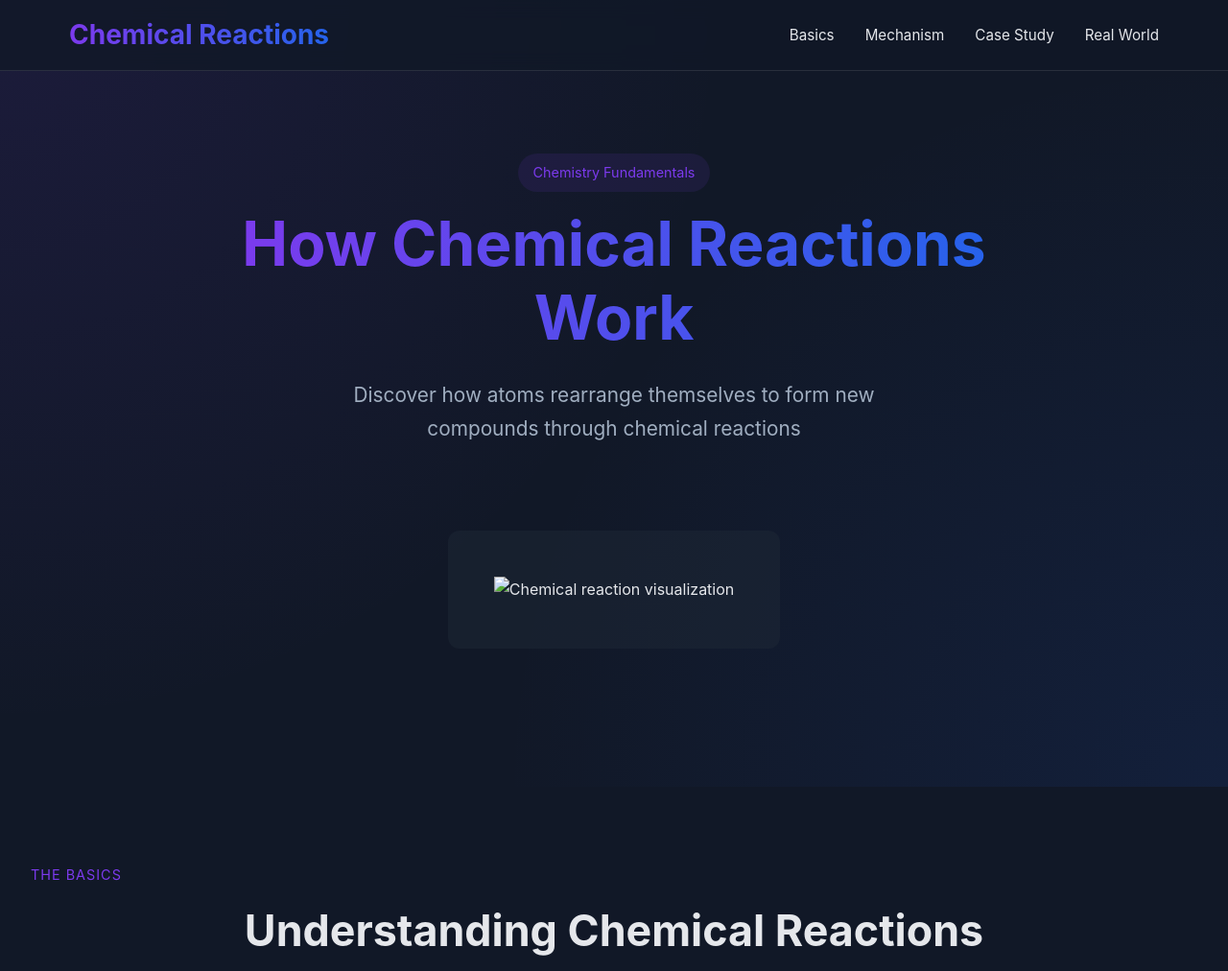
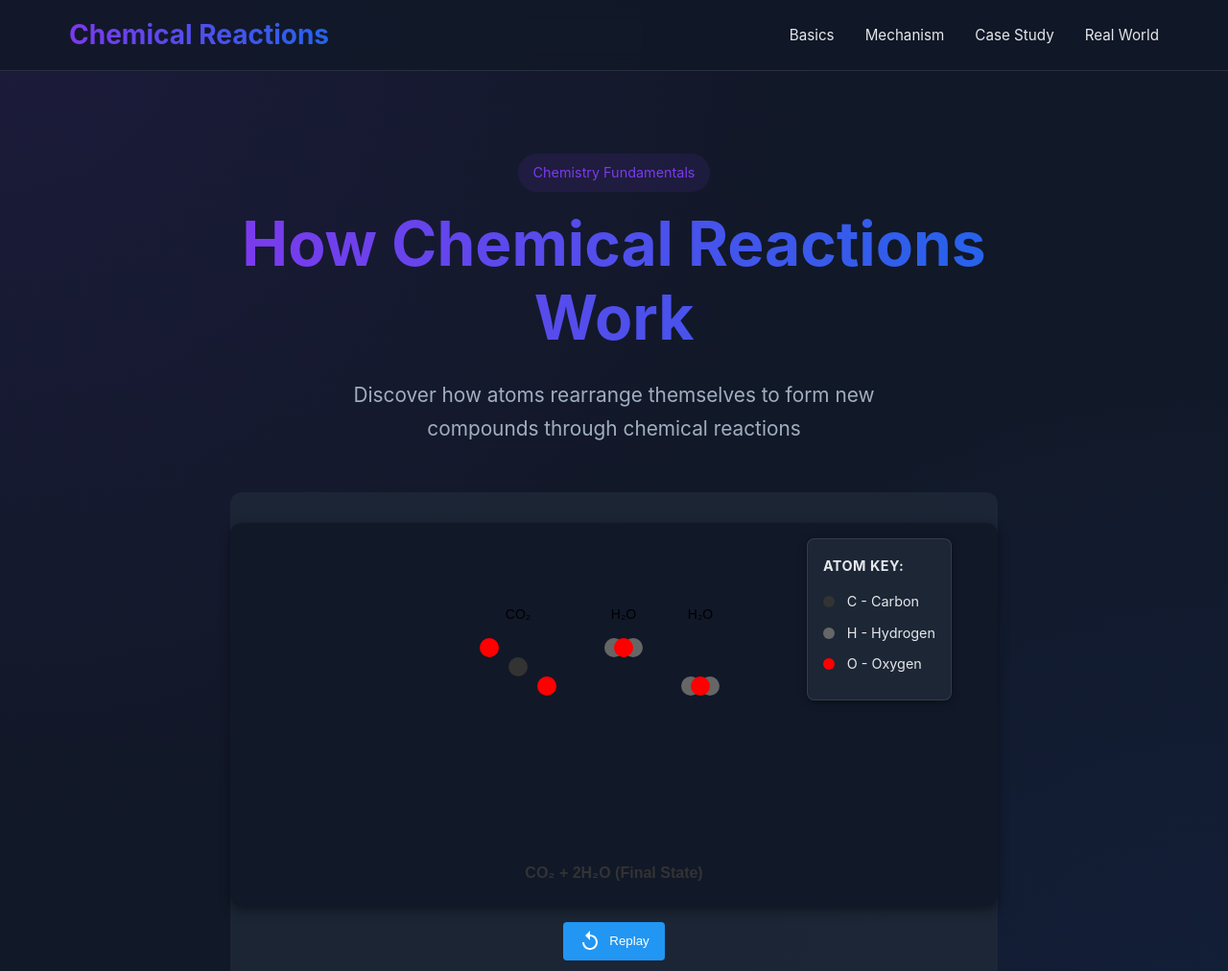
Before and after one commit to aadeshisdoingsomething/scienceProject, a plain HTML site: page index.html in a window 1280 px wide. Shown: the top 1012 px of the page at 96% size. Drawn offline with Linux system fonts and the light colour scheme.

Commit message:
added animation

```diff
--- a/index.html
+++ b/index.html
@@ -26,8 +26,14 @@
                 <span class="topic-label">Chemistry Fundamentals</span>
                 <h1>How Chemical Reactions Work</h1>
                 <p class="hero-subtitle">Discover how atoms rearrange themselves to form new compounds through chemical reactions</p>
-                <div class="hero-image">
-                    <img src="placeholder-reaction.jpg" alt="Chemical reaction visualization" class="reaction-diagram">
+                <div class="hero-animation">
+                    <canvas id="reactionCanvas" width="800" height="400"></canvas>
+                    <button id="replayButton" class="replay-btn">
+                        <svg width="24" height="24" viewBox="0 0 24 24">
+                            <path d="M12 5V1L7 6l5 5V7c3.31 0 6 2.69 6 6s-2.69 6-6 6-6-2.69-6-6H4c0 4.42 3.58 8 8 8s8-3.58 8-8-3.58-8-8-8z" fill="currentColor"/>
+                        </svg>
+                        Replay
+                    </button>
                 </div>
             </div>
         </section>
@@ -75,7 +81,7 @@
                         <span class="molecule">2H₂O</span>
                     </div>
                 </div>
-                <img src="placeholder-mechanism.jpg" alt="Reaction mechanism steps" class="mechanism-image">
+                <div class="placeholder-text">[Reaction mechanism diagram to be added here]</div>
             </div>
             <div class="reaction-details">
                 <div class="detail-card">
@@ -117,13 +123,13 @@
                 </ul>
             </div>
             <div class="split-image">
-                <img src="placeholder-molecular.jpg" alt="Molecular rearrangement visualization">
+                <div class="placeholder-text">[Molecular rearrangement diagram to be added here]</div>
             </div>
         </section>
 
         <section id="energy" class="split-section">
             <div class="split-image">
-                <img src="placeholder-energy.jpg" alt="Energy diagram">
+                <div class="placeholder-text">[Energy diagram to be added here]</div>
             </div>
             <div class="split-content">
                 <span class="section-label">Energy Changes</span>
@@ -145,7 +151,7 @@
             </div>
             <div class="application-grid">
                 <div class="application-card">
-                    <img src="placeholder-cooking.jpg" alt="Cooking applications">
+                    <div class="placeholder-text">[Cooking reaction image]</div>
                     <div class="card-content">
                         <h3>In the Kitchen</h3>
                         <p>Chemical reactions in cooking:</p>
@@ -157,7 +163,7 @@
                     </div>
                 </div>
                 <div class="application-card">
-                    <img src="placeholder-nature.jpg" alt="Natural reactions">
+                    <div class="placeholder-text">[Nature processes image]</div>
                     <div class="card-content">
                         <h3>In Nature</h3>
                         <p>Natural chemical processes:</p>
@@ -169,7 +175,7 @@
                     </div>
                 </div>
                 <div class="application-card">
-                    <img src="placeholder-industry.jpg" alt="Industrial applications">
+                    <div class="placeholder-text">[Industrial processes image]</div>
                     <div class="card-content">
                         <h3>In Industry</h3>
                         <p>Industrial processes:</p>
@@ -236,5 +242,6 @@
     <script>
         document.getElementById('current-year').textContent = new Date().getFullYear();
     </script>
+    <script src="js/reactionAnimation.js"></script>
 </body>
 </html>
--- /dev/null
+++ b/js/reactionAnimation.js
@@ -0,0 +1,173 @@
+class Atom {
+    constructor(x, y, color, radius = 10) {
+        this.x = x;
+        this.y = y;
+        this.targetX = x;
+        this.targetY = y;
+        this.color = color;
+        this.radius = radius;
+    }
+
+    update() {
+        this.x += (this.targetX - this.x) * 0.05;
+        this.y += (this.targetY - this.y) * 0.05;
+    }
+
+    draw(ctx) {
+        ctx.beginPath();
+        ctx.arc(this.x, this.y, this.radius, 0, Math.PI * 2);
+        ctx.fillStyle = this.color;
+        ctx.fill();
+    }
+}
+
+class ReactionAnimation {
+    constructor(canvasId) {
+        this.canvas = document.getElementById(canvasId);
+        this.ctx = this.canvas.getContext('2d');
+        this.atoms = [];
+        this.animationFrame = null;
+        this.state = 'initial'; // Track animation state
+        this.setupAtoms();
+        this.setupKey();
+        this.createKeyElement();
+    }
+
+    setupKey() {
+        this.atomKey = [
+            { symbol: 'C', name: 'Carbon', color: '#333333' },
+            { symbol: 'H', name: 'Hydrogen', color: '#666666' },
+            { symbol: 'O', name: 'Oxygen', color: '#ff0000' }
+        ];
+    }
+
+    createKeyElement() {
+        const container = document.getElementById('reactionCanvas').parentElement;
+        const keyDiv = document.createElement('div');
+        keyDiv.className = 'atom-key';
+
+        let keyHTML = '<div class="atom-key-title">Atom Key:</div>';
+        this.atomKey.forEach(atom => {
+            keyHTML += `
+                <div class="atom-key-item">
+                    <span style="
+                        display: inline-block;
+                        width: 12px;
+                        height: 12px;
+                        background: ${atom.color};
+                        border-radius: 50%;">
+                    </span>
+                    <span>${atom.symbol} - ${atom.name}</span>
+                </div>`;
+        });
+
+        keyDiv.innerHTML = keyHTML;
+        container.appendChild(keyDiv);
+    }
+
+    drawStateLabel() {
+        this.ctx.font = 'bold 16px Arial';
+        this.ctx.fillStyle = '#333';
+        this.ctx.textAlign = 'center';
+        const labelY = this.canvas.height - 30;
+
+        if (this.state === 'initial') {
+            this.ctx.fillText('CH₄ + 2O₂ (Initial State)', this.canvas.width / 2, labelY);
+        } else {
+            this.ctx.fillText('CO₂ + 2H₂O (Final State)', this.canvas.width / 2, labelY);
+        }
+    }
+
+    drawMoleculeLabels() {
+        this.ctx.font = '14px Arial';
+        this.ctx.fillStyle = '#000';
+        this.ctx.textAlign = 'center';
+
+        if (this.state === 'initial') {
+            // Label CH4
+            this.ctx.fillText('CH₄', 200, 100);
+            // Label O2 molecules
+            this.ctx.fillText('O₂', 350, 100);
+            this.ctx.fillText('O₂', 400, 100);
+        } else {
+            // Label CO2
+            this.ctx.fillText('CO₂', 300, 100);
+            // Label H2O molecules
+            this.ctx.fillText('H₂O', 410, 100);
+            this.ctx.fillText('H₂O', 490, 100);
+        }
+    }
+
+    setupAtoms() {
+        // CH4 atoms (center carbon with 4 hydrogens)
+        this.atoms = [
+            new Atom(200, 150, '#333'), // Carbon
+            new Atom(180, 130, '#666'), // Hydrogens
+            new Atom(220, 130, '#666'),
+            new Atom(180, 170, '#666'),
+            new Atom(220, 170, '#666'),
+            // O2 molecules
+            new Atom(350, 130, '#f00'), // Oxygen
+            new Atom(350, 170, '#f00'),
+            new Atom(400, 130, '#f00'),
+            new Atom(400, 170, '#f00')
+        ];
+    }
+
+    animate() {
+        this.ctx.clearRect(0, 0, this.canvas.width, this.canvas.height);
+
+        // Draw background elements
+        this.drawStateLabel();
+        this.drawMoleculeLabels();
+
+        // Draw atoms
+        this.atoms.forEach(atom => {
+            atom.update();
+            atom.draw(this.ctx);
+        });
+
+        this.animationFrame = requestAnimationFrame(() => this.animate());
+    }
+
+    startReaction() {
+        if (this.animationFrame) {
+            cancelAnimationFrame(this.animationFrame);
+        }
+
+        this.state = 'initial';
+        this.setupAtoms();
+
+        // Start transition after 2 seconds
+        setTimeout(() => {
+            this.state = 'final';
+            // Move to CO2 formation
+            this.atoms[0].targetX = 300;
+            this.atoms[5].targetX = 270;
+            this.atoms[6].targetX = 330;
+
+            // Move to H2O formation
+            this.atoms[1].targetX = 400;
+            this.atoms[2].targetX = 420;
+            this.atoms[7].targetX = 410;
+
+            this.atoms[3].targetX = 480;
+            this.atoms[4].targetX = 500;
+            this.atoms[8].targetX = 490;
+        }, 2000);
+
+        this.animate();
+    }
+}
+
+// Initialize animation when the page loads
+document.addEventListener('DOMContentLoaded', () => {
+    const animation = new ReactionAnimation('reactionCanvas');
+
+    document.getElementById('replayButton').addEventListener('click', () => {
+        animation.startReaction();
+    });
+
+    // Start initial animation
+    animation.startReaction();
+});
--- a/styles.css
+++ b/styles.css
@@ -189,6 +189,76 @@ section {
     gap: 1.5rem; /* Increased gap */
     justify-content: center;
     margin-top: 2.5rem;
+}
+
+.hero-animation {
+    position: relative;
+    width: 100%;
+    max-width: 800px;
+    margin: 3rem auto;
+    text-align: center;
+    background: rgba(31, 41, 55, 0.8);  /* Darker background */
+    border-radius: 12px;
+    padding: 2rem;
+    display: flex;
+    flex-direction: column;
+    align-items: center;
+}
+
+#reactionCanvas {
+    background: rgba(17, 24, 39, 0.95);  /* Dark canvas background */
+    border-radius: 12px;
+    margin-bottom: 1rem;
+    box-shadow: 0 4px 12px rgba(0,0,0,0.4);
+}
+
+.atom-key {
+    position: absolute;
+    top: 3rem;
+    right: 3rem;  /* Changed from left to right */
+    background: rgba(31, 41, 55, 0.9);  /* Dark semi-transparent background */
+    padding: 1rem;
+    border-radius: 8px;
+    border: 1px solid var(--border-color);
+    box-shadow: 0 2px 8px rgba(0,0,0,0.4);
+    text-align: left;
+    z-index: 2;
+    min-width: 150px;
+}
+
+.atom-key-title {
+    font-weight: bold;
+    margin-bottom: 0.8rem;
+    color: var(--text-color);  /* Match theme text color */
+    font-size: 0.9rem;
+    text-transform: uppercase;
+    letter-spacing: 0.5px;
+}
+
+.atom-key-item {
+    display: flex;
+    align-items: center;
+    gap: 0.8rem;
+    margin: 0.5rem 0;
+    color: var(--text-color);  /* Match theme text color */
+    font-size: 0.9rem;
+}
+
+.replay-btn {
+    display: flex;
+    align-items: center;
+    gap: 0.5rem;
+    padding: 0.5rem 1rem;
+    background: #2196f3;
+    color: white;
+    border: none;
+    border-radius: 4px;
+    cursor: pointer;
+    margin: 0 auto;
+}
+
+.replay-btn:hover {
+    background: #1976d2;
 }
 
 /* ----------------------------------- */
@@ -757,3 +827,21 @@ section {
         text-align: center;
     }
 }
+
+.placeholder-text {
+    background-color: #f0f0f0;
+    border: 2px dashed #ccc;
+    padding: 2rem;
+    text-align: center;
+    color: #666;
+    font-style: italic;
+    border-radius: 8px;
+    margin: 1rem 0;
+}
+
+.application-card .placeholder-text {
+    min-height: 200px;
+    display: flex;
+    align-items: center;
+    justify-content: center;
+}
```
